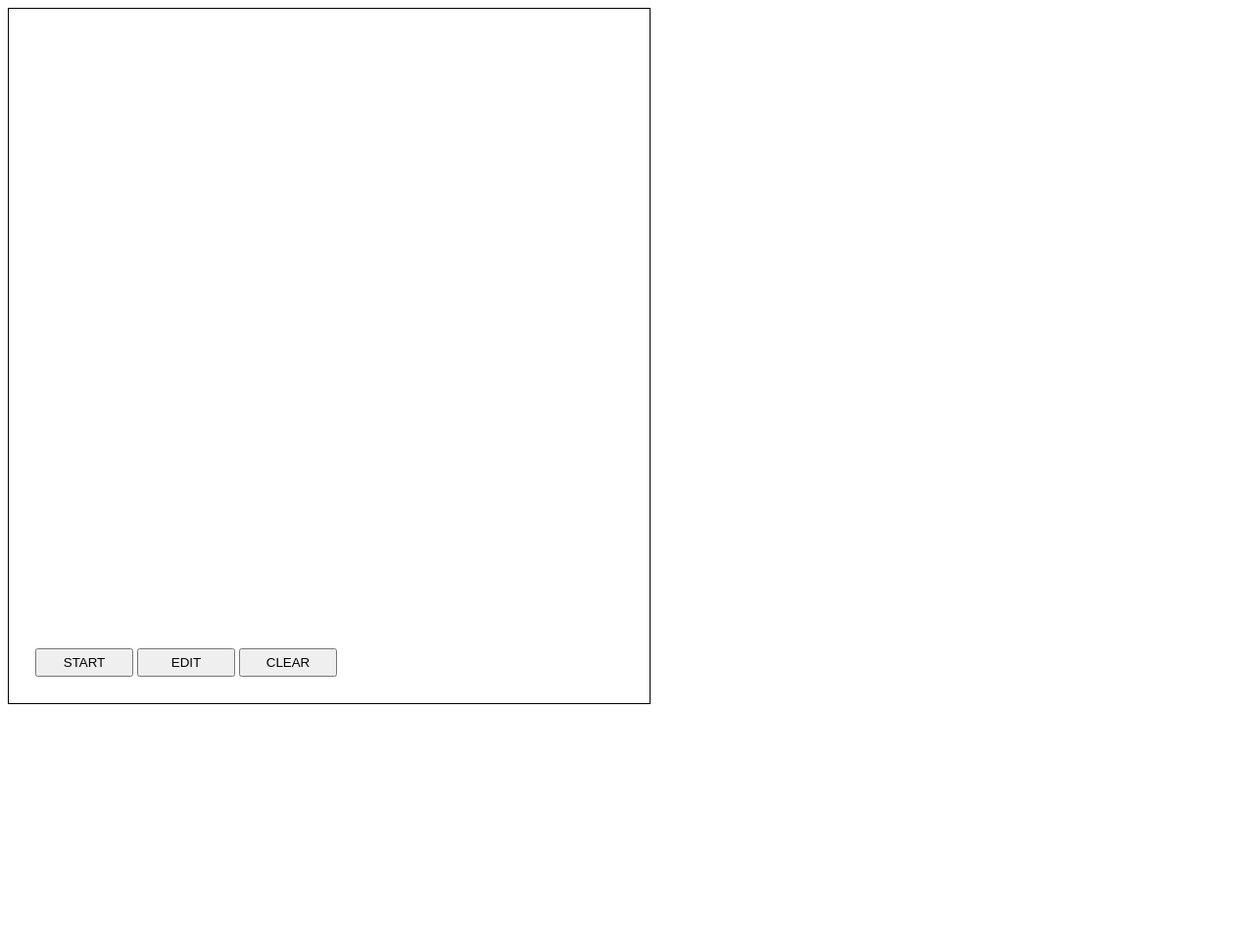
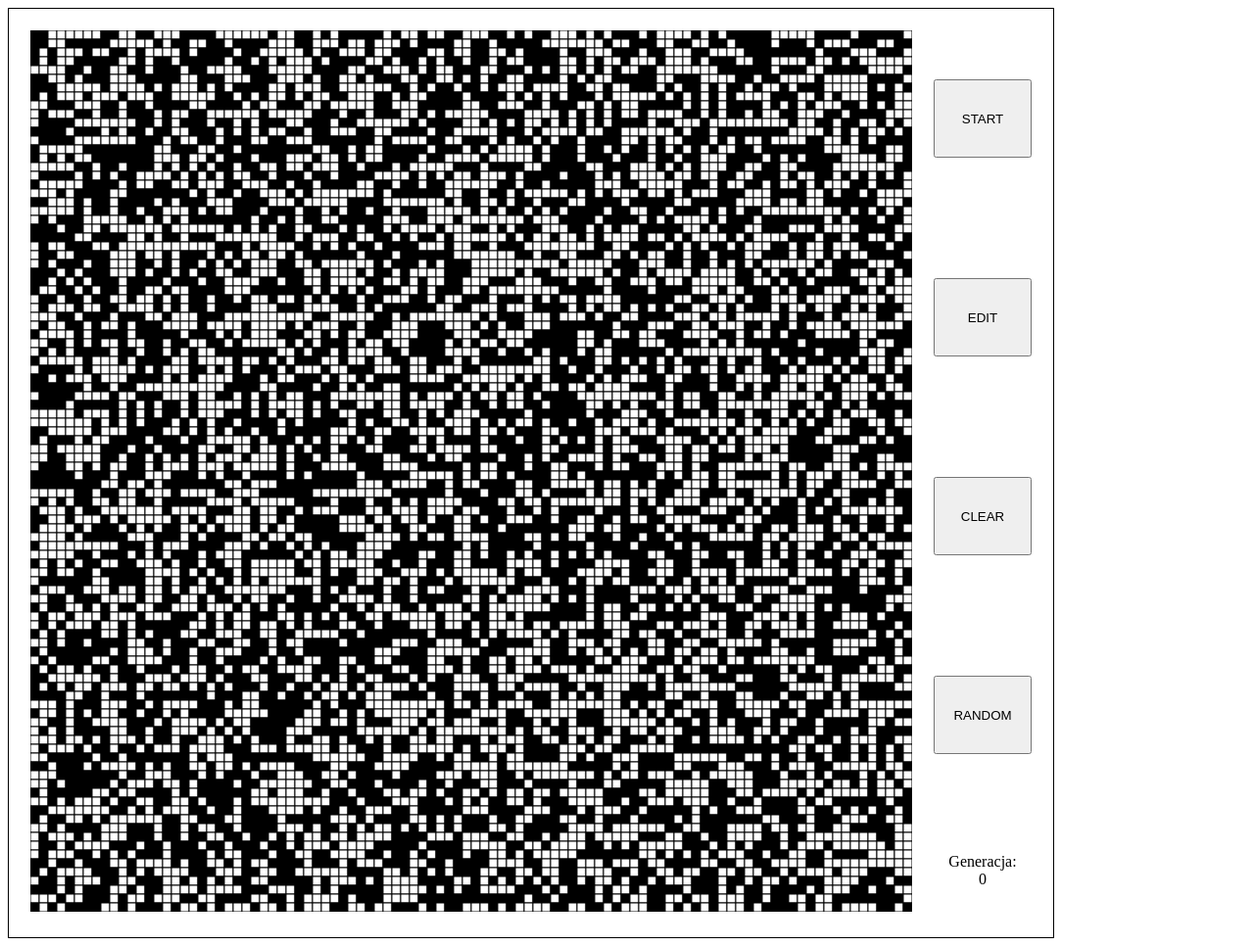
Before and after one commit to wookieJ/game-of-life, a plain HTML site: page index.html in a window 1280 px wide. Shown: the whole page at 98% size. Before the commit the page ends 800 px from the top, so only its background shows below. Drawn offline with Linux system fonts and the light colour scheme.

Commit message:
label, new table

```diff
--- a/index.html
+++ b/index.html
@@ -8,13 +8,21 @@
 <body>
     <table>
         <tr>
-            <td><canvas id="canvas"></canvas></td>
+	       <td rowspan="5">    <canvas id="canvas"></canvas>  </td> <td>  <button id="startButton"></button>  </td>
         </tr>
         <tr>
-            <td>
-                <button id="startButton"></button>
-                <button id="editButton"></button>
-                <button id="clearButton">CLEAR</button>
+	        <td>    <button id="editButton"></button>  </td>
+        </tr>
+        <tr>
+            <td>    <button id="clearButton">CLEAR</button> </td>
+        </tr>
+        <tr>
+            <td>    <button id="randomButton">RANDOM</button>   </td>
+        </tr>
+        <tr align = "center">
+            <td colspan="2">
+                Generacja:
+                <div id="generationNumber">0</div>
             </td>
         </tr>
     </table>
--- a/scripts/game.js
+++ b/scripts/game.js
@@ -5,12 +5,14 @@ const startButton = document.getElementById('startButton');
 const editButton = document.getElementById('editButton');
 const clearButton = document.getElementById('clearButton');
 const randomButton = document.getElementById('randomButton');
+const generationNumberLabel = document.getElementById("generationNumber");
 
-const paneWidth = 600;
-const paneHeight = 600;
+const paneWidth = 900;
+const paneHeight = 900;
 
 var playGeneration = false;
 var editable = false;
+var generationNumber = 0;
 
 // stworzenie siatki
 grid = new Grid(paneWidth, paneHeight);
@@ -20,7 +22,7 @@ grid = new Grid(paneWidth, paneHeight);
  */
 function Grid(w, h)
 {
-    this.step = w < h ? w/(w<250 ? 10 : 50) : h/(h<250 ? 10 : 50);
+    this.step = w < h ? w/(w<250 ? 10 : 100) : h/(h<250 ? 10 : 100);
     this.columns = Math.floor(w / this.step);
     this.rows = Math.floor(h / this.step);
     this.grid = [];
@@ -163,12 +165,17 @@ function editButtonListener()
  */
 function clearButtonListener()
 {
+    playGeneration = false;
+    startButton.textContent = "START";
+    generationNumber = 0;
+
     for(i=0 ; i<grid.columns ; i++)
     {
         grid.grid[i] = [];
         for(j=0 ; j<grid.rows ; j++)
             grid.grid[i][j] = 0;
     }
+
 }
 
 /*
@@ -182,6 +189,7 @@ function randomButtonListener()
         for(j=0 ; j<grid.rows ; j++)
             grid.grid[i][j] = Math.random() < 0.5 ? 0 : 1;
     }
+    generationNumber = 0;
 }
 
 /*
@@ -191,12 +199,12 @@ function invertCell(event)
 {
     if(editable)
     {
-        idx = Math.floor((event.clientX - canvasElem.offsetLeft - 25) / grid.step);
-        idy = Math.floor((event.clientY - canvasElem.offsetTop - 25) / grid.step);
+        idx = Math.floor((event.clientX - canvasElem.offsetLeft - 20) / grid.step);
+        idy = Math.floor((event.clientY - canvasElem.offsetTop - 20) / grid.step);
 
         if(idx>=0 && idx<grid.columns && idy>=0 && idy<grid.rows)
         {
-           grid.grid[idx][idy] = grid.grid[idx][idy] == 1 ? 0 : 1;
+            grid.grid[idx][idy] = grid.grid[idx][idy] == 1 ? 0 : 1;
         }
     }
 }
@@ -229,10 +237,13 @@ function setup()
  */
 function run()
 {
+    generationNumberLabel.textContent = generationNumber;
     if(playGeneration == true)
+    {
         grid.playGeneration();
+        generationNumber++;
+    }
     grid.checkCellValue();
-    // nr generacji
 }
 
 setup();
--- a/styles/style.css
+++ b/styles/style.css
@@ -1,5 +1,5 @@
 table {
-    padding: 15px;
+    padding: 10px;
     border: 1px solid black;
 }
 
@@ -12,4 +12,5 @@ td {
 button {
     padding: 5px;
     width: 100px;
+    height: 80px;
 }
```
